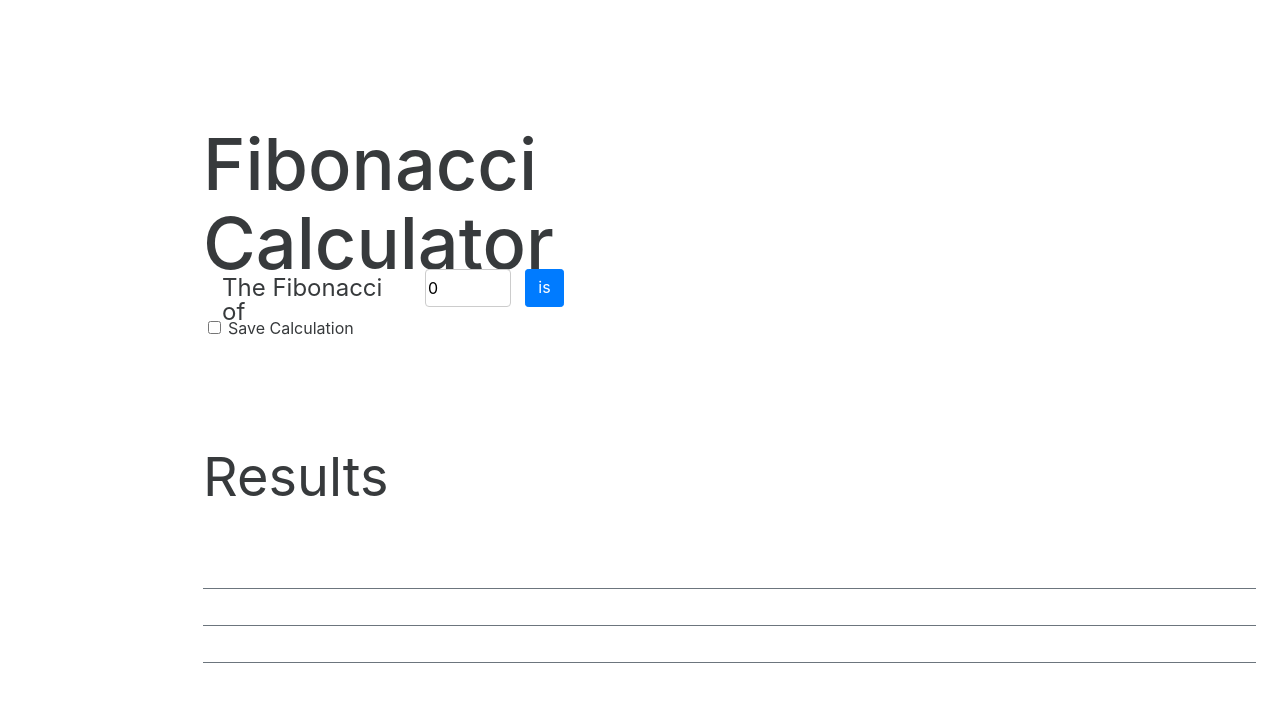
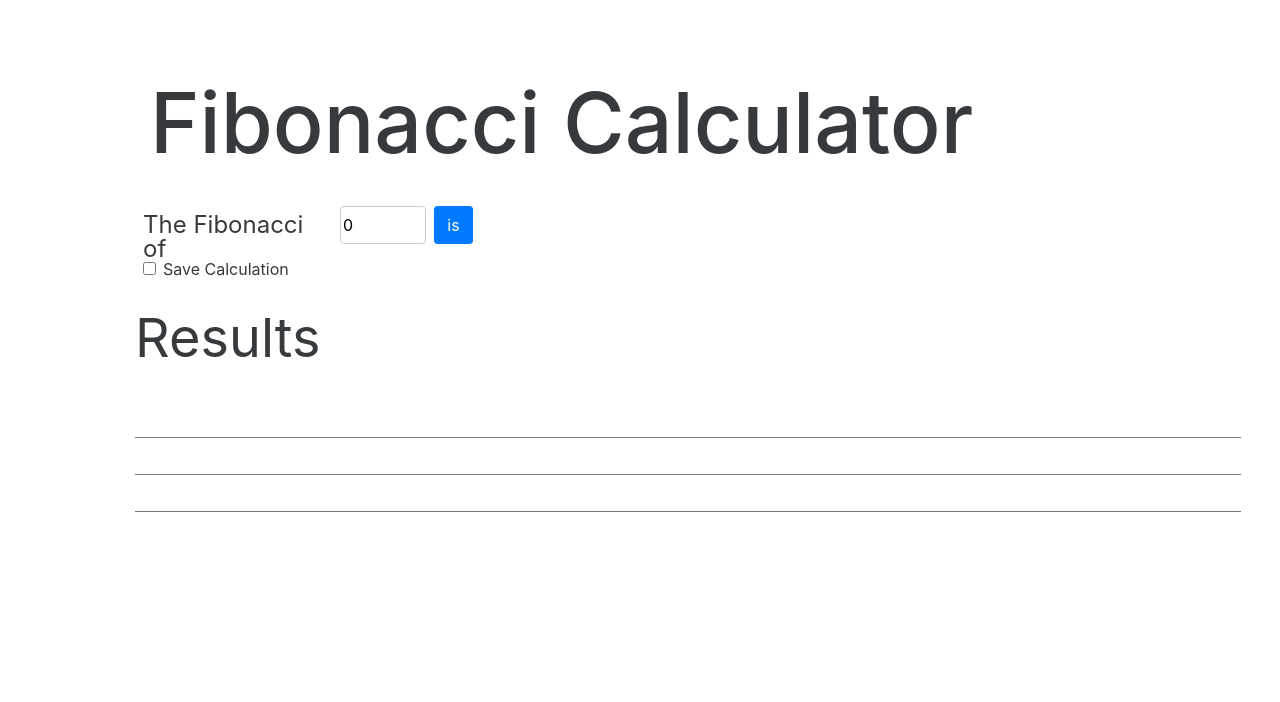
Before and after one commit to edumarg/-js-project-1-fibonacci-edumarg-, a plain HTML site: page index.html in a window 1280 px wide. Drawn offline with nearby package versions, Linux system fonts and the light colour scheme; no server answers.

Commit message:
formating with bostrapp margin and padding

```diff
--- a/css/styles.css
+++ b/css/styles.css
@@ -5,36 +5,6 @@ body {
     line-height: 74.938 rem;
     color: #373a3c;
     min-height: 100%;
-}
-
-.nav-item {
-    align-self: flex-end;
-    color: #3d6ded;
-    font-size: 1.125rem;
-    margin: 0.938rem;
-    text-decoration: none;
-}
-
-nav li {
-    display: inline-block;
-    padding: 0.5rem;
-}
-
-nav a {
-    text-decoration: none;
-}
-
-nav a:link {
-    color: #0d0d0d;
-}
-
-nav a:visited {
-    color: #3d6ded;
-}
-
-nav a:hover {
-    color: #2a3756;
-    font-weight: bold;
 }
 
 h1 {
@@ -50,13 +20,6 @@ h2 {
     line-height: 4.938rem;
     width: 42rem;
     height: 4.938rem;
-    margin-top: 6.25rem;
-    margin-left: 10.25rem;
-}
-
-.fibonacci-calculation {
-    margin-left: 10.563rem;
-    margin-top: 3.563rem;
 }
 
 p {
@@ -71,7 +34,6 @@ p {
     color: #373a3c;
     width: 11.813rem;
     height: 1.5rem;
-    margin-left: 0.875rem;
 }
 
 .btn-calculator {
@@ -81,7 +43,6 @@ p {
     color: #ffffff;
     width: 2.438rem;
     height: 2.375rem;
-    margin-left: 0.875rem;
 }
 
 .input-calculator {
@@ -90,7 +51,6 @@ p {
     border: 1px solid #cccccc;
     box-sizing: border-box;
     border-radius: 0.25rem;
-    margin-left: 0.875rem;
 }
 
 .my-result {
@@ -101,7 +61,6 @@ p {
     font-size: 1.5rem;
     line-height: 1.5rem;
     color: #373a3c;
-    margin-left: 0.875rem;
 }
 
 @keyframes load {
@@ -124,8 +83,6 @@ p {
 
 .error-msg-50 {
     height: 2.063rem;
-    margin-left: 7.375rem;
-    margin-top: 0.5rem;
     background: #f2dede;
     border: 1px solid #ebcccc;
     border-radius: 4px;
@@ -145,15 +102,11 @@ p {
     height: 4.5rem;
     font-size: 3.375rem;
     color: #373a3c;
-    margin-left: 10.25rem;
-    margin-top: 5rem;
 }
 
 .results-table {
     font-size: 1.5rem;
     color: #373a3c;
-    margin-left: 10.25rem;
-    margin-top: 3.75rem;
 }
 
 .save-calculation-results {
--- a/index.html
+++ b/index.html
@@ -16,22 +16,22 @@
         <div class="row m-0 p-0">
             <div class="col-lg-12 p-4">
                 <!-- ↓↓ Row for Milestone 3 titel ↓↓-->
-                <div class="row">
+                <div class="row mt-5 ml-5 pl-5">
                     <div class="col-lg-12 d-flex">
-                        <h1 class="calculator-title">Fibonacci Calculator</h1>
+                        <h1 class="">Fibonacci Calculator</h1>
                     </div>
                 </div>
                 <!-- ↑↑ End Row Milestone 3 title ↑↑-->
 
                 <!-- ↓↓ Row for Milestone 3 calculation ↓↓-->
-                <div class="row fibonacci-calculation">
+                <div class="row mt-4 ml-5 pl-5">
                     <div class="col-lg-12 m-0 p-0">
                         <div class="d-flex align-items-center m-0 p-0">
-                            <p class="fibonacci-text d-flex align-self-center pt-2">
+                            <p class="fibonacci-text d-flex align-self-center pt-2 ml-2">
                                 The Fibonacci of
                             </p>
-                            <input class="input-calculator d-flex" type="number" id="myNumber" name="myNumber" value="0" />
-                            <button type="button" class="btn btn-primary btn-sm btn-calculator" id="btnCalculator">
+                            <input class="input-calculator d-flex ml-2" type="number" id="myNumber" name="myNumber" value="0" />
+                            <button type="button" class="btn btn-primary btn-sm btn-calculator ml-2" id="btnCalculator">
                   is
                 </button>
                             <p id="myResult" name="myResult" class="my-result ml-3"></p>
@@ -39,13 +39,18 @@
                                 <img src="./img/loading.png" class="load ml-3" id="load" />
                             </div>
                         </div>
+                        <div class="row m-0 pl-5">
+                            <div class="col-lg-12 m-0 p-0 pl-3">
                                 <div class="d-flex align-content-center p-1">
                                     <p class="p-1 error-msg-50" id="errorMsg50">
                                         Can't be larger than 50
                                     </p>
                                 </div>
-
-                        <form class="save-calculation-results">
+                            </div>
+                        </div>
+                        <div class="row m-0 ml-1">
+                            <div class="col-lg-12 m-0 p-0 ml-1">
+                                <form class="save-calculation-results mt-1">
                                     <div class="form-group form-check">
                                         <input type="checkbox" class="form-check-input" id="saveCalculationCheckBox" />
                                         <label class="form-check-label" for="saveCalculationCheckBox">
@@ -55,15 +60,17 @@
                                 </form>
                             </div>
                         </div>
+                    </div>
+                </div>
                 <!-- ↑↑ End Row Milestone 3 calculation ↑↑-->
                 <!-- ↓↓ Row for Milestone 6 results ↓↓-->
                 <div class="row">
                     <div class="col">
-                        <div class="row results-title">
+                        <div class="row results-title m-0 p-0 ml-5 pl-5">
                             <span>Results</span>
                         </div>
 
-                        <div class="row results-table d-flex flex-column">
+                        <div class="row results-table d-flex flex-column m-0 p-0 ml-5 pl-5 mt-5">
                             <div class="pb-1 mb-3 border-bottom border-secondary">
                                 <p id="firstLineResults"></p>
                             </div>
```
Lines whose indentation alone changed are shown as unchanged.
